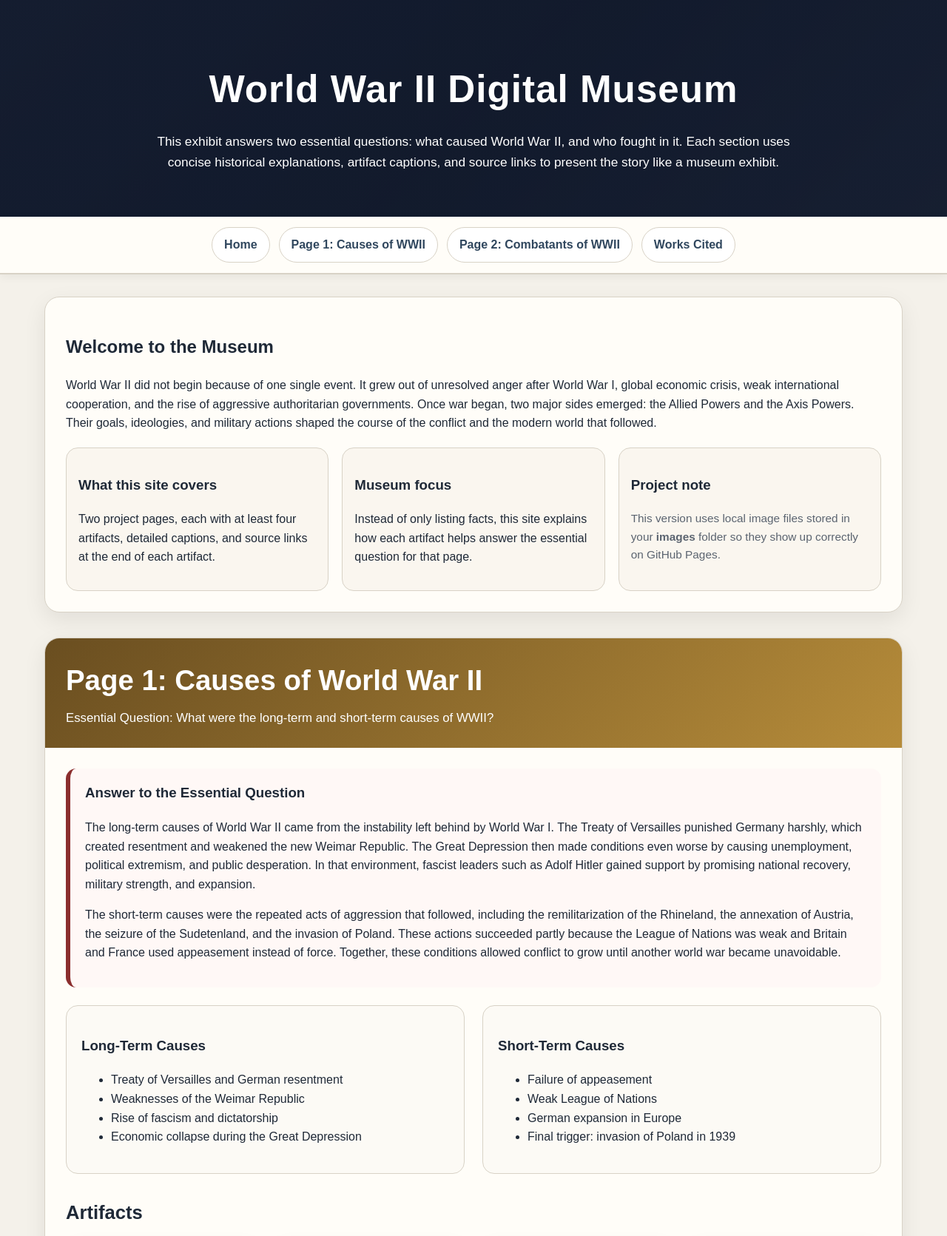
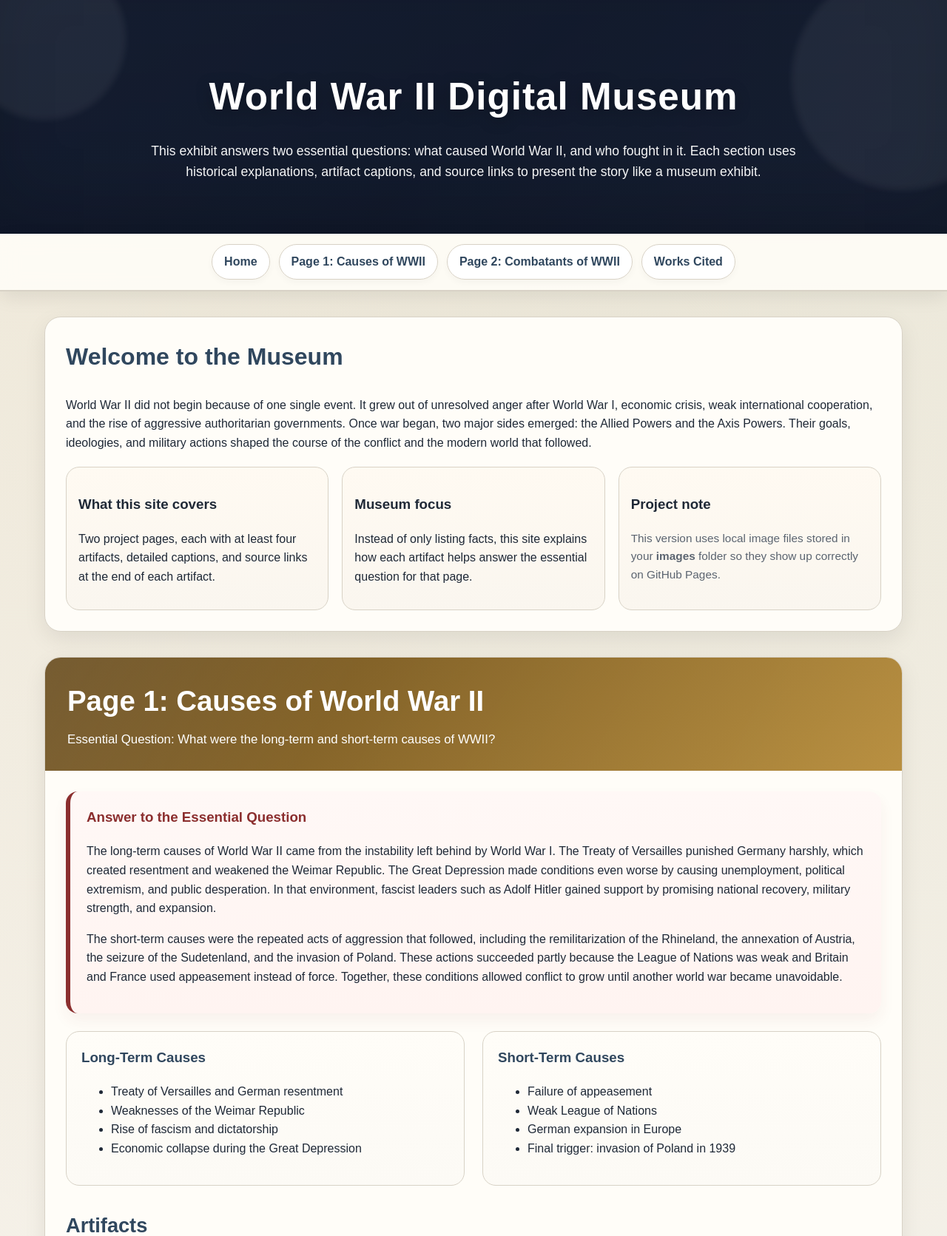
Before and after one commit to S5CY/s5cy_student, a Jekyll site: the page personal/WH2/ww2-museum.html, which Jekyll copies as it is, in a window 1280 px wide, cut to the strip 0-1671 px from the top of the page. Shown: the whole strip at 74% size. Built offline with Jekyll 4.4.1, drawn with Linux system fonts in a browser that asks for light colours; some of the changed text lies outside the part shown.

Commit message:
image+sources update

```diff
--- a/personal/WH2/ww2-museum.html
+++ b/personal/WH2/ww2-museum.html
@@ -16,6 +16,8 @@
       --red: #8b2e2e;
       --border: #d8d2c6;
       --shadow: 0 10px 30px rgba(0,0,0,0.08);
+      --shadow-strong: 0 22px 50px rgba(0,0,0,0.16);
+      --glow: 0 0 0 3px rgba(182, 140, 58, 0.16);
     }
 
     * {
@@ -30,39 +32,80 @@
 
     body {
       font-family: Arial, Helvetica, sans-serif;
-      background: var(--bg);
+      background:
+        radial-gradient(circle at top left, rgba(182, 140, 58, 0.08), transparent 30%),
+        radial-gradient(circle at top right, rgba(108, 122, 59, 0.08), transparent 28%),
+        linear-gradient(180deg, #f8f4ec 0%, #f4f1ea 45%, #eee6d8 100%);
       color: var(--ink);
       line-height: 1.6;
     }
 
     header {
+      position: relative;
+      overflow: hidden;
       background:
-        linear-gradient(rgba(15, 23, 42, 0.82), rgba(15, 23, 42, 0.82)),
+        linear-gradient(rgba(15, 23, 42, 0.82), rgba(15, 23, 42, 0.85)),
         linear-gradient(135deg, #2d3748, #1f2937, #374151);
       color: white;
-      padding: 80px 20px 60px;
+      padding: 90px 20px 70px;
       text-align: center;
+      box-shadow: inset 0 -40px 80px rgba(0,0,0,0.15);
+    }
+
+    header::before,
+    header::after {
+      content: "";
+      position: absolute;
+      border-radius: 50%;
+      background: rgba(255,255,255,0.06);
+      filter: blur(4px);
+      animation: floatGlow 9s ease-in-out infinite;
+      pointer-events: none;
+    }
+
+    header::before {
+      width: 220px;
+      height: 220px;
+      top: -70px;
+      left: -50px;
+    }
+
+    header::after {
+      width: 300px;
+      height: 300px;
+      right: -90px;
+      top: -50px;
+      animation-delay: 2s;
     }
 
     header h1 {
       margin: 0;
-      font-size: clamp(2rem, 4vw, 3.6rem);
+      font-size: clamp(2.2rem, 4vw, 4rem);
       letter-spacing: 1px;
+      animation: fadeSlideDown 1s ease;
+      position: relative;
+      z-index: 1;
+      text-shadow: 0 4px 20px rgba(0,0,0,0.28);
     }
 
     header p {
       max-width: 900px;
-      margin: 16px auto 0;
-      font-size: 1.08rem;
+      margin: 18px auto 0;
+      font-size: 1.1rem;
+      position: relative;
+      z-index: 1;
+      animation: fadeIn 1.4s ease;
+      opacity: 0.96;
     }
 
     nav {
       position: sticky;
       top: 0;
       z-index: 1000;
-      background: var(--paper);
+      background: rgba(255, 253, 248, 0.88);
+      backdrop-filter: blur(12px);
       border-bottom: 2px solid var(--border);
-      box-shadow: 0 3px 12px rgba(0,0,0,0.06);
+      box-shadow: 0 8px 24px rgba(0,0,0,0.08);
     }
 
     .nav-wrap {
@@ -82,19 +125,22 @@
       padding: 10px 16px;
       border-radius: 999px;
       border: 1px solid var(--border);
-      background: #fff;
-      transition: 0.2s ease;
+      background: rgba(255,255,255,0.95);
+      transition: transform 0.25s ease, box-shadow 0.25s ease, background 0.25s ease, color 0.25s ease;
+      box-shadow: 0 4px 10px rgba(0,0,0,0.03);
     }
 
     nav a:hover {
-      background: #f2ede3;
-      transform: translateY(-1px);
+      background: linear-gradient(135deg, #fff8ec, #f4ead8);
+      color: #5b4013;
+      transform: translateY(-2px) scale(1.04);
+      box-shadow: 0 10px 22px rgba(0,0,0,0.08);
     }
 
     main {
       max-width: 1200px;
       margin: 0 auto;
-      padding: 30px 20px 80px;
+      padding: 34px 20px 90px;
     }
 
     .intro-card,
@@ -102,13 +148,20 @@
     .sources-box {
       background: var(--paper);
       border: 1px solid var(--border);
-      border-radius: 20px;
+      border-radius: 22px;
       box-shadow: var(--shadow);
     }
 
     .intro-card {
       padding: 28px;
       margin-bottom: 28px;
+      animation: fadeUp 0.9s ease both;
+    }
+
+    .intro-card h2 {
+      margin-top: 0;
+      font-size: 2rem;
+      color: var(--slate);
     }
 
     .intro-grid {
@@ -119,20 +172,37 @@
     }
 
     .mini-box {
-      background: #faf6ef;
+      background: linear-gradient(180deg, #fffaf2, #faf6ef);
       border: 1px solid var(--border);
-      border-radius: 16px;
+      border-radius: 18px;
       padding: 16px;
+      transition: transform 0.25s ease, box-shadow 0.25s ease;
+    }
+
+    .mini-box:hover {
+      transform: translateY(-5px);
+      box-shadow: 0 14px 28px rgba(0,0,0,0.08);
     }
 
     .page-section {
       margin-top: 34px;
       overflow: hidden;
+      animation: fadeUp 1s ease both;
     }
 
     .page-banner {
-      padding: 26px 28px;
+      padding: 28px 30px;
       color: white;
+      position: relative;
+      overflow: hidden;
+    }
+
+    .page-banner::after {
+      content: "";
+      position: absolute;
+      inset: 0;
+      background: linear-gradient(120deg, rgba(255,255,255,0.08), transparent 35%, rgba(255,255,255,0.04));
+      pointer-events: none;
     }
 
     .page1 .page-banner {
@@ -146,12 +216,16 @@
     .page-banner h2 {
       margin: 0 0 8px;
       font-size: clamp(1.7rem, 3vw, 2.5rem);
+      position: relative;
+      z-index: 1;
     }
 
     .page-banner p {
       margin: 0;
       max-width: 950px;
       font-size: 1.05rem;
+      position: relative;
+      z-index: 1;
     }
 
     .content {
@@ -160,14 +234,16 @@
 
     .essential {
       border-left: 6px solid var(--red);
-      background: #fff8f6;
-      padding: 18px 20px;
-      border-radius: 14px;
+      background: linear-gradient(180deg, #fff8f6, #fff4f1);
+      padding: 20px 22px;
+      border-radius: 16px;
       margin-bottom: 24px;
+      box-shadow: 0 10px 20px rgba(139, 46, 46, 0.06);
     }
 
     .essential h3 {
       margin-top: 0;
+      color: var(--red);
     }
 
     .two-col {
@@ -179,20 +255,44 @@
 
     .info-panel {
       border: 1px solid var(--border);
-      border-radius: 16px;
+      border-radius: 18px;
       padding: 20px;
-      background: #fcfaf5;
+      background: linear-gradient(180deg, #fffdf8, #fcfaf5);
+      transition: transform 0.25s ease, box-shadow 0.25s ease, border-color 0.25s ease;
+    }
+
+    .info-panel:hover {
+      transform: translateY(-6px);
+      box-shadow: 0 16px 30px rgba(0,0,0,0.08);
+      border-color: #c5b690;
+    }
+
+    .info-panel h3 {
+      margin-top: 0;
+      color: var(--slate);
     }
 
     .artifacts-title {
       margin: 32px 0 14px;
-      font-size: 1.6rem;
+      font-size: 1.7rem;
+      color: var(--slate);
+      position: relative;
+    }
+
+    .artifacts-title::after {
+      content: "";
+      display: block;
+      width: 80px;
+      height: 4px;
+      background: linear-gradient(90deg, var(--gold), transparent);
+      border-radius: 999px;
+      margin-top: 8px;
     }
 
     .artifact-grid {
       display: grid;
       grid-template-columns: repeat(auto-fit, minmax(250px, 1fr));
-      gap: 20px;
+      gap: 22px;
     }
 
     .artifact-card {
@@ -204,16 +304,47 @@
       display: flex;
       flex-direction: column;
       height: 100%;
+      transition: transform 0.35s ease, box-shadow 0.35s ease, border-color 0.35s ease;
+      position: relative;
+      isolation: isolate;
+    }
+
+    .artifact-card::before {
+      content: "";
+      position: absolute;
+      inset: 0;
+      background: linear-gradient(180deg, rgba(182,140,58,0.08), transparent 30%);
+      opacity: 0;
+      transition: opacity 0.35s ease;
+      pointer-events: none;
+      z-index: 0;
+    }
+
+    .artifact-card:hover {
+      transform: translateY(-12px) scale(1.02);
+      box-shadow: var(--shadow-strong), var(--glow);
+      border-color: #c5b690;
+    }
+
+    .artifact-card:hover::before {
+      opacity: 1;
     }
 
     .artifact-card img {
       width: 100%;
-      height: 220px;
+      height: 230px;
       object-fit: cover;
       object-position: center;
       display: block;
       background: #e5e7eb;
       border-bottom: 1px solid var(--border);
+      transition: transform 0.55s ease, filter 0.35s ease;
+      z-index: 0;
+    }
+
+    .artifact-card:hover img {
+      transform: scale(1.08);
+      filter: saturate(1.05) contrast(1.03);
     }
 
     .artifact-body {
@@ -221,11 +352,14 @@
       display: flex;
       flex-direction: column;
       flex-grow: 1;
+      position: relative;
+      z-index: 1;
     }
 
     .artifact-body h4 {
       margin: 0 0 10px;
       font-size: 1.1rem;
+      color: var(--slate);
     }
 
     .caption-label {
@@ -246,10 +380,13 @@
       color: var(--slate);
       word-break: break-word;
       text-decoration: none;
+      transition: color 0.2s ease, transform 0.2s ease;
     }
 
     .source-link:hover {
       text-decoration: underline;
+      color: #6a4e20;
+      transform: translateX(2px);
     }
 
     .timeline,
@@ -257,10 +394,23 @@
       margin-top: 28px;
     }
 
+    .timeline h3,
+    .comparison-table h3 {
+      color: var(--slate);
+    }
+
     .timeline-item {
       border-left: 4px solid var(--gold);
-      padding-left: 16px;
-      margin-bottom: 18px;
+      padding: 12px 0 12px 16px;
+      margin-bottom: 14px;
+      background: linear-gradient(90deg, rgba(182,140,58,0.08), transparent);
+      border-radius: 0 12px 12px 0;
+      transition: transform 0.25s ease, background 0.25s ease;
+    }
+
+    .timeline-item:hover {
+      transform: translateX(6px);
+      background: linear-gradient(90deg, rgba(182,140,58,0.14), transparent);
     }
 
     table {
@@ -270,6 +420,7 @@
       overflow: hidden;
       border-radius: 16px;
       background: white;
+      box-shadow: 0 10px 24px rgba(0,0,0,0.06);
     }
 
     th, td {
@@ -280,22 +431,51 @@
     }
 
     th {
-      background: #efe7d4;
+      background: linear-gradient(180deg, #f4ecd9, #efe7d4);
+      color: #5b4013;
+    }
+
+    tr:hover td {
+      background: #fffaf0;
     }
 
     .sources-box {
       margin-top: 36px;
       padding: 24px;
+      animation: fadeUp 1.05s ease both;
+    }
+
+    .sources-box h2 {
+      margin-top: 0;
+      color: var(--slate);
     }
 
     .sources-box ul {
       padding-left: 20px;
     }
 
+    .sources-box li {
+      margin: 10px 0;
+    }
+
+    .sources-box a {
+      color: var(--slate);
+      font-weight: 700;
+      text-decoration: none;
+      transition: color 0.2s ease, padding-left 0.2s ease;
+    }
+
+    .sources-box a:hover {
+      color: #6a4e20;
+      padding-left: 3px;
+      text-decoration: underline;
+    }
+
     footer {
       text-align: center;
       color: var(--muted);
       padding: 28px 16px 50px;
+      font-weight: 600;
     }
 
     .note {
@@ -303,9 +483,41 @@
       color: var(--muted);
     }
 
+    @keyframes fadeIn {
+      from { opacity: 0; }
+      to { opacity: 1; }
+    }
+
+    @keyframes fadeSlideDown {
+      from {
+        opacity: 0;
+        transform: translateY(-16px);
+      }
+      to {
+        opacity: 1;
+        transform: translateY(0);
+      }
+    }
+
+    @keyframes fadeUp {
+      from {
+        opacity: 0;
+        transform: translateY(28px);
+      }
+      to {
+        opacity: 1;
+        transform: translateY(0);
+      }
+    }
+
+    @keyframes floatGlow {
+      0%, 100% { transform: translateY(0px); }
+      50% { transform: translateY(12px); }
+    }
+
     @media (max-width: 640px) {
       header {
-        padding: 64px 16px 46px;
+        padding: 68px 16px 52px;
       }
 
       .content,
@@ -319,7 +531,11 @@
       }
 
       .artifact-card img {
-        height: 200px;
+        height: 210px;
+      }
+
+      nav a {
+        font-size: 0.92rem;
       }
     }
   </style>
@@ -329,7 +545,7 @@
     <h1>World War II Digital Museum</h1>
     <p>
       This exhibit answers two essential questions: what caused World War II, and who fought in it.
-      Each section uses concise historical explanations, artifact captions, and source links to present the story like a museum exhibit.
+      Each section uses historical explanations, artifact captions, and source links to present the story like a museum exhibit.
     </p>
   </header>
 
@@ -347,7 +563,7 @@
       <h2>Welcome to the Museum</h2>
       <p>
         World War II did not begin because of one single event. It grew out of unresolved anger after World War I,
-        global economic crisis, weak international cooperation, and the rise of aggressive authoritarian governments.
+        economic crisis, weak international cooperation, and the rise of aggressive authoritarian governments.
         Once war began, two major sides emerged: the Allied Powers and the Axis Powers. Their goals, ideologies,
         and military actions shaped the course of the conflict and the modern world that followed.
       </p>
@@ -380,16 +596,14 @@
         <div class="essential">
           <h3>Answer to the Essential Question</h3>
           <p>
-            The long-term causes of World War II came from the instability left behind by World War I.
-            The Treaty of Versailles punished Germany harshly, which created resentment and weakened the new Weimar Republic.
-            The Great Depression then made conditions even worse by causing unemployment, political extremism, and public desperation.
-            In that environment, fascist leaders such as Adolf Hitler gained support by promising national recovery, military strength, and expansion.
+            The long-term causes of World War II came from the instability left behind by World War I. The Treaty of Versailles punished Germany harshly,
+            which created resentment and weakened the Weimar Republic. The Great Depression made conditions even worse by causing unemployment, political extremism,
+            and public desperation. In that environment, fascist leaders such as Adolf Hitler gained support by promising national recovery, military strength, and expansion.
           </p>
           <p>
-            The short-term causes were the repeated acts of aggression that followed, including the remilitarization of the Rhineland,
-            the annexation of Austria, the seizure of the Sudetenland, and the invasion of Poland. These actions succeeded partly because
-            the League of Nations was weak and Britain and France used appeasement instead of force. Together, these conditions allowed
-            conflict to grow until another world war became unavoidable.
+            The short-term causes were the repeated acts of aggression that followed, including the remilitarization of the Rhineland, the annexation of Austria,
+            the seizure of the Sudetenland, and the invasion of Poland. These actions succeeded partly because the League of Nations was weak and Britain and France
+            used appeasement instead of force. Together, these conditions allowed conflict to grow until another world war became unavoidable.
           </p>
         </div>
 
```
Also changed, not shown: other parts of personal/WH2/ww2-museum.html (+12 -15 lines).
